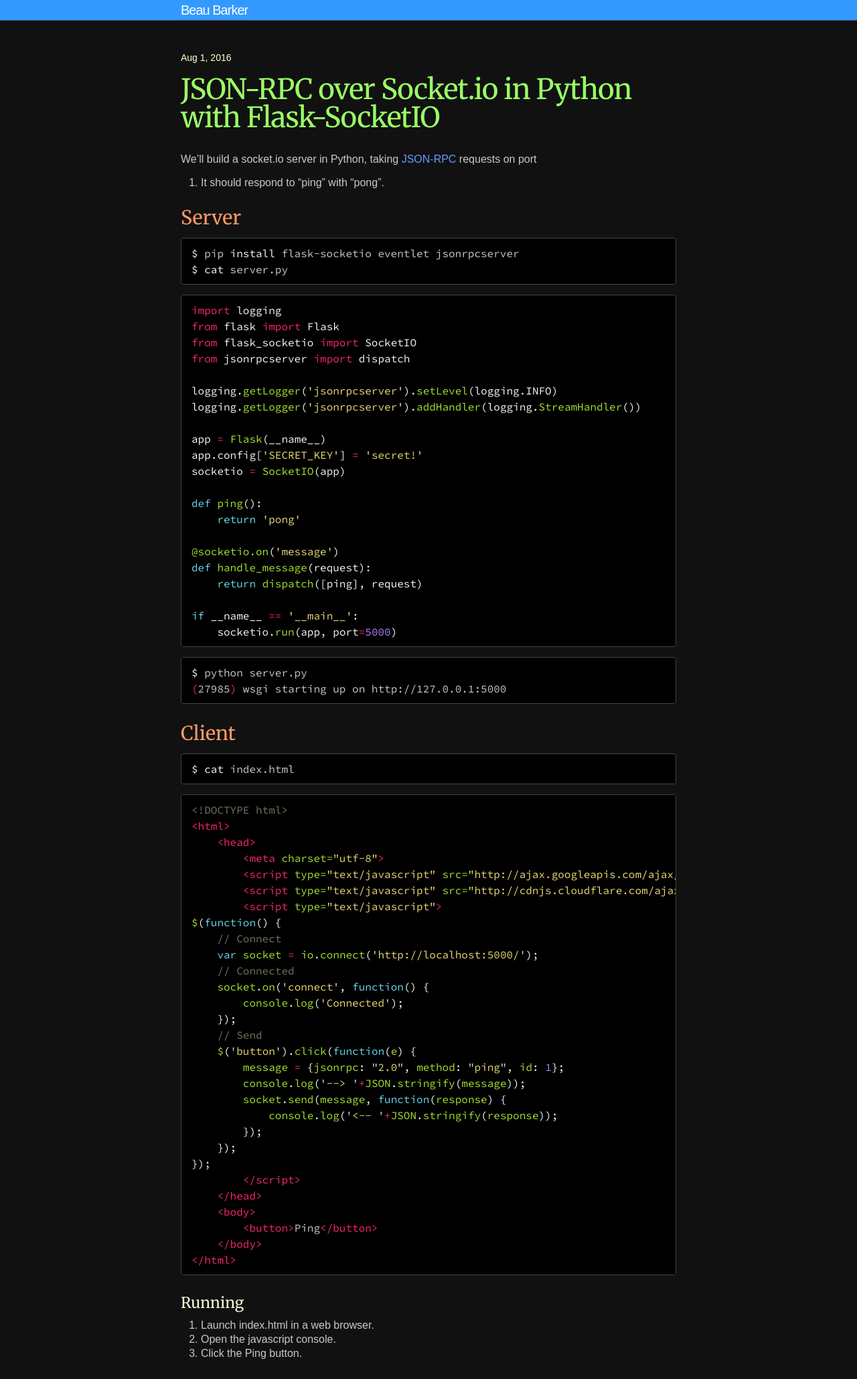
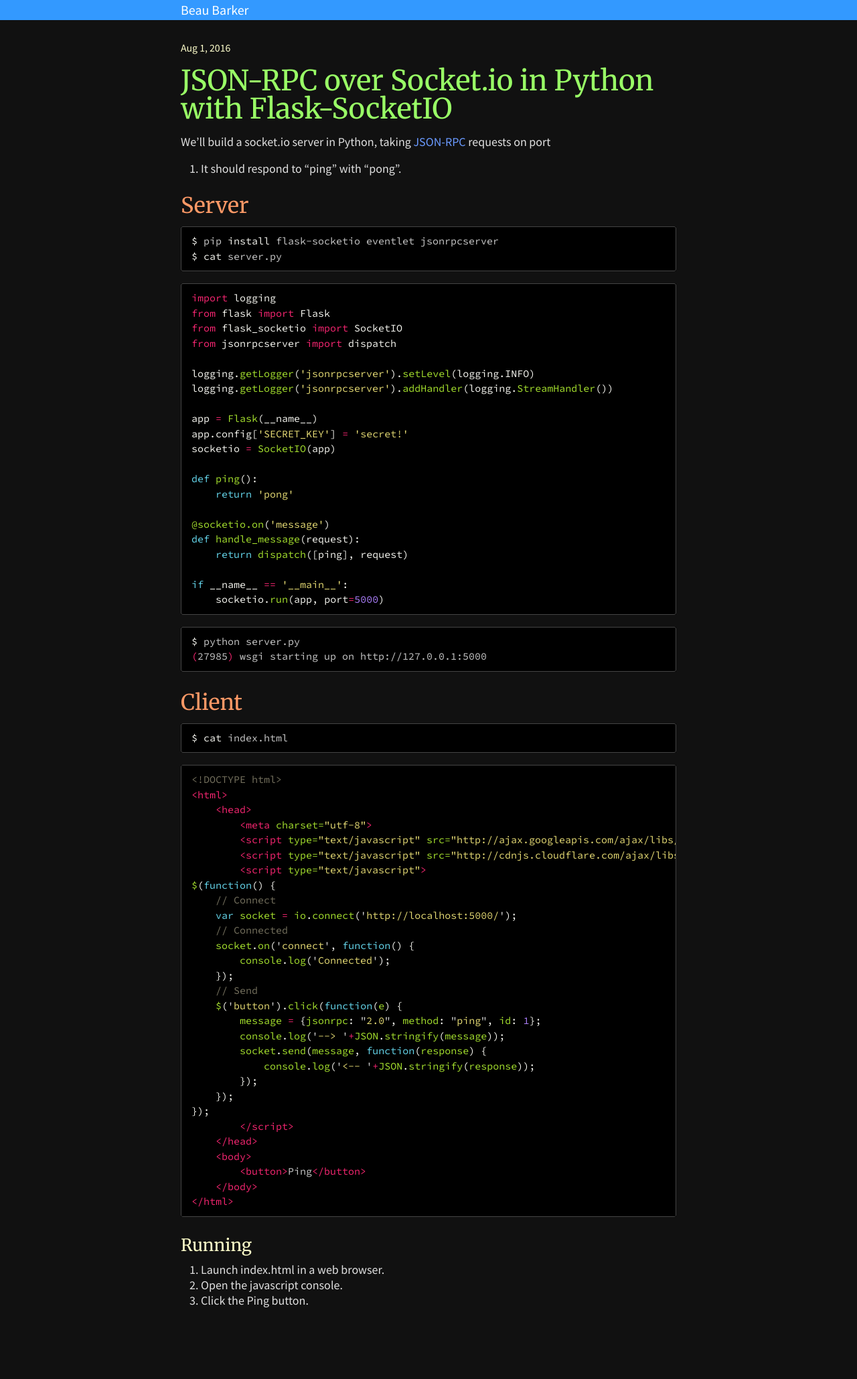
Before and after one commit to explodinglabs/explodinglabs.github.io, a Jekyll site: the page built from _jsonrpc/socketio.markdown, in a window 1280 px wide. Shown: the whole page at 67% size. Built offline with Jekyll 4.4.1, drawn with Linux system fonts in a browser that asks for light colours; some web fonts are replaced; comment, search, counter and statistics services are not loaded; after the commit the page ends 1981 px from its top, so only the background shows below that.

Commit message:
Adjust design

```diff
--- a/_includes/head.html
+++ b/_includes/head.html
@@ -10,7 +10,7 @@
     <link rel="canonical" href="{{ page.url | replace:'index.html','' | prepend: site.baseurl | prepend: site.url }}">
     <link rel="alternate" type="application/rss+xml" title="{{ site.title }}" href="{{ "/feed.xml" | prepend: site.baseurl | prepend: site.url }}">
 
-    <link href="https://fonts.googleapis.com/css?family=Merriweather|Droid+Serif|Source+Code+Pro" rel="stylesheet">
+    <link href="https://fonts.googleapis.com/css?family=Merriweather|Source+Sans+Pro|Source+Code+Pro" rel="stylesheet">
 
     {% if jekyll.environment == 'production' %}
     {% include analytics.html %}
--- a/_sass/_base.scss
+++ b/_sass/_base.scss
@@ -5,8 +5,6 @@ body, h1, h2, h3, h4, h5, h6, p, blockquote, pre, hr, dl, dd, ol, ul, figure {
     margin: 0;
     padding: 0;
 }
-
-
 
 /**
  * Basic styling
@@ -23,7 +21,6 @@ body {
     font-kerning: normal;
 }
 
-
 ::-webkit-scrollbar              { background-color: $code-background-color; }
 ::-webkit-scrollbar-button       { }
 ::-webkit-scrollbar-track        { background-color: #222; }
@@ -31,7 +28,6 @@ body {
 ::-webkit-scrollbar-thumb        { background-color: #333; }
 ::-webkit-scrollbar-corner       { }
 ::-webkit-resizer                { }
-
 
 /**
  * Set `margin-bottom` to maintain vertical rhythm
@@ -43,7 +39,7 @@ h1, h2, h3, h4, h5, h6 {
 p, blockquote, pre,
 ul, ol, dl, figure,
 %vertical-rhythm {
-    margin-bottom: $spacing-unit/2;
+    margin-bottom: 1em;
 }
 
 /**
@@ -53,8 +49,6 @@ img {
     max-width: 100%;
     vertical-align: middle;
 }
-
-
 
 /**
  * Figures
@@ -67,8 +61,6 @@ figcaption {
     font-size: $small-font-size;
 }
 
-
-
 /**
  * Lists
  */
@@ -79,8 +71,6 @@ ul, ol {
         margin-bottom: 5px;
     }
 }
-
-
 
 /**
  * Headings
@@ -104,8 +94,6 @@ a {
     }
 }
 
-
-
 /**
  * Blockquotes
  */
@@ -114,15 +102,12 @@ blockquote {
     border-left: 4px solid $grey-light;
     padding-left: $spacing-unit / 2;
     font-size: 18px;
-    letter-spacing: -1px;
     font-style: italic;
 
     > :last-child {
         margin-bottom: 0;
     }
 }
-
-
 
 /**
  * Code formatting
@@ -150,8 +135,6 @@ pre {
     }
 }
 
-
-
 /**
  * Wrapper
  */
@@ -172,8 +155,6 @@ pre {
     }
 }
 
-
-
 /**
  * Clearfix
  */
@@ -185,8 +166,6 @@ pre {
         clear: both;
     }
 }
-
-
 
 /**
  * Icons
--- a/_sass/_layout.scss
+++ b/_sass/_layout.scss
@@ -3,18 +3,13 @@
  */
 .site-header {
     background-color: #39f;
-    border-bottom: 1px solid $grey-dark;
-    margin-bottom: $spacing-unit*1.5;
-    @include media-query($on-palm) {
-        margin-bottom: $spacing-unit;
-    }
+    margin-bottom: $spacing-unit;
 }
 
 .site-title {
     width: 100%;
     font-size: 20px;
     font-weight: 300;
-    letter-spacing: -1px;
     float: left;
 
     &,
@@ -47,15 +42,9 @@
     }
 }
 
-.post-meta {
-    font-size: $small-font-size;
-    margin-bottom: $spacing-unit/2;
-    color: $yellow-light;
-    a {
-        color: $yellow-light;
-    }
-}
-
+/**
+ * Posts
+ */
 .post-link {
     display: block;
     font-size: 1.2em;
@@ -63,18 +52,21 @@
     margin-bottom: 0.8em;
 }
 
+.post-header {
 
-
-/**
- * Posts
- */
-.post-header {
+    .post-meta {
+        font-size: $small-font-size;
+        margin-bottom: $spacing-unit/2;
+        color: $yellow-light;
+        a {
+            color: $yellow-light;
+        }
+    }
 
     .post-title {
         font-size: 42px;
         color: $page-title-color;
-        margin-bottom: $spacing-unit;
-        letter-spacing: -1px;
+        margin-bottom: $spacing-unit/2;
     }
 
 }
@@ -100,7 +92,7 @@
 #home {
     ul {
         list-style-type: none;
-        margin-bottom: $spacing-unit;
+        margin: 0 0 $spacing-unit 0;
     }
 }
 
--- a/css/main.scss
+++ b/css/main.scss
@@ -4,8 +4,8 @@
 @charset "utf-8";
 
 // Our variables
-$base-font-family: sans-serif;
-$base-font-size: 16px;
+$base-font-family: 'Source sans pro', sans-serif;
+$base-font-size: 18px;
 $base-font-weight: 100;
 $small-font-size: $base-font-size * 0.875;
 $base-line-height: 1.5;
@@ -13,12 +13,12 @@ $base-line-height: 1.5;
 $page-title-color: #9f6;
 $h1-color: #f96;
 $h1-size: 1.8em;
-$h2-color: #f9f9d9;
+$h2-color: #ffffc9;
 $h2-size: 1.4em;
 
 $spacing-unit: 30px;
 
-$text-color: #c9c9c9;
+$text-color: #e0e0e0;
 $background-color: #111111;
 $link-color: #6a9aff;
 
@@ -26,7 +26,7 @@ $code-background-color: black;
 $code-border-color: #444;
 $code-border-radius: 3px;
 $code-font-family: 'Source Code Pro';
-$code-font-size: 1em;
+$code-font-size: 15px;
 $code-font-color: #c9c9c9;
 
 // Colours
```
